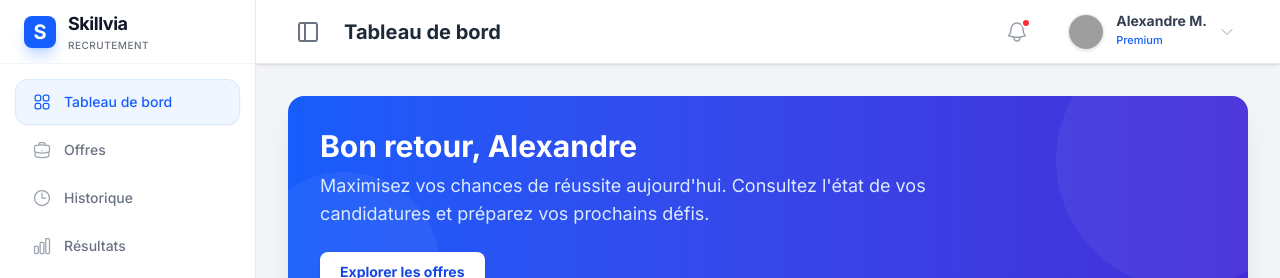
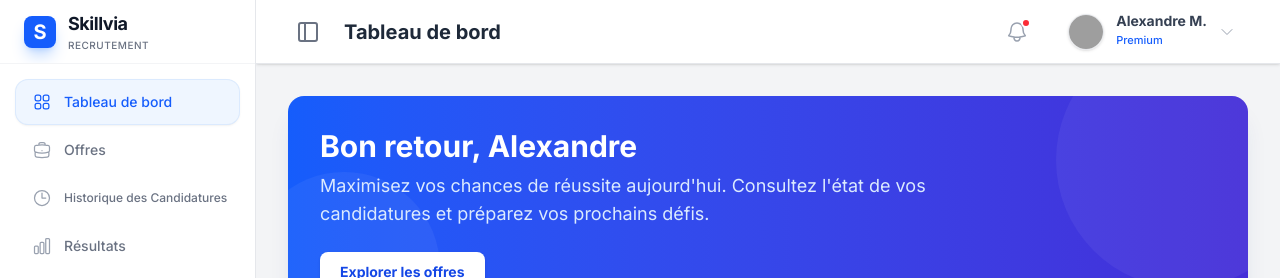
Before and after one commit to ibtiheel10/PFE, a Vue app in the folder Frontend/: page /candidat/dashboard in a window 1280 px wide. Shown: the top 278 px of the page. Built offline with nearby package versions, Linux system fonts and the light colour scheme; grey boxes are pictures that could not be loaded; what vue3-apexcharts would draw is missing.

Commit message:
feat: Implement employer job post management, dashboard, and candidate views.

```diff
--- a/Frontend/src/components/condidatPage.vue
+++ b/Frontend/src/components/condidatPage.vue
@@ -308,7 +308,7 @@
             <div class="w-24 h-24 bg-gray-100 rounded-full flex items-center justify-center mb-6">
                 <!-- Icon based on activeNav -->
                  <BriefcaseIcon v-if="activeNav === 'Jobs'" class="w-10 h-10 text-gray-400" />
-                 <ClockIcon v-else-if="activeNav === 'History'" class="w-10 h-10 text-gray-400" />
+                 <ClockIcon v-else-if="activeNav === 'Historique des Candidatures'" class="w-10 h-10 text-gray-400" />
                  <ChartBarIcon v-else class="w-10 h-10 text-gray-400" />
             </div>
             <h2 class="text-2xl font-bold text-gray-900 mb-2">{{ activeNav }}</h2>
@@ -356,7 +356,7 @@ const toggleSidebar = () => {
 const navItems = [
     { name: 'Tableau de bord', icon: Squares2X2Icon },
     { name: 'Offres', icon: BriefcaseIcon, badge: '3' },
-    { name: 'Historique', icon: ClockIcon },
+    { name: 'Historique des Candidatures', icon: ClockIcon },
     { name: 'Résultats', icon: ChartBarIcon }
 ];
 
--- a/Frontend/src/components/employer_dashboard.vue
+++ b/Frontend/src/components/employer_dashboard.vue
@@ -1101,6 +1101,13 @@ const displayJobs = computed(() => {
     box-shadow: 0 1px 2px rgba(0,0,0,0.05);
 }
 
+.jobs-card {
+    animation: none !important;
+    opacity: 1 !important;
+    transform: none !important;
+    transition: none !important;
+}
+
 .card-header {
     display: flex;
     justify-content: space-between;
@@ -1288,9 +1295,8 @@ const displayJobs = computed(() => {
 }
 
 .job-item:hover {
-    box-shadow: 0 8px 16px rgba(0, 0, 0, 0.08), 0 2px 4px rgba(0, 0, 0, 0.04);
+    box-shadow: 0 4px 8px rgba(0, 0, 0, 0.05);
     border-color: rgba(37, 99, 235, 0.2);
-    transform: translateY(-2px);
 }
 
 .job-header {
--- a/Frontend/src/components/liste_poste_entreprise.vue
+++ b/Frontend/src/components/liste_poste_entreprise.vue
@@ -848,8 +848,7 @@ onMounted(() => {
 }
 
 .full-table tbody tr {
-    animation: fadeInRow 0.4s ease-out backwards;
-    transition: all 0.3s cubic-bezier(0.4, 0, 0.2, 1);
+    /* No animation or transition */
 }
 
 .full-table tbody tr:nth-child(1) { animation-delay: 0.05s; }
@@ -860,8 +859,6 @@ onMounted(() => {
 
 .full-table tbody tr:hover {
     background: #F9FAFB;
-    transform: scale(1.01);
-    box-shadow: 0 2px 8px rgba(0, 0, 0, 0.04);
 }
 
 .full-table td {
--- a/Frontend/src/layouts/CandidateLayout.vue
+++ b/Frontend/src/layouts/CandidateLayout.vue
@@ -38,7 +38,7 @@
               class="w-5 h-5 transition-colors flex-shrink-0"
               :class="isActive(item.path) ? 'text-blue-600' : 'text-gray-400 group-hover:text-gray-600'"
             />
-            <span v-if="!isSidebarCollapsed" class="font-medium text-sm transition-opacity duration-200">{{ item.name }}</span>
+            <span v-if="!isSidebarCollapsed" class="font-medium transition-opacity duration-200" :class="item.name === 'Historique des Candidatures' ? 'text-xs' : 'text-sm'">{{ item.name }}</span>
 
           </router-link>
         </nav>
@@ -185,7 +185,7 @@ const editUsername = ref('@alexandre');
 const navItems = [
     { name: 'Tableau de bord', icon: Squares2X2Icon, path: '/candidat/dashboard' },
     { name: 'Offres', icon: BriefcaseIcon, path: '/candidat/jobs' },
-    { name: 'Historique', icon: ClockIcon, path: '/candidat/history' },
+    { name: 'Historique des Candidatures', icon: ClockIcon, path: '/candidat/history' },
     { name: 'Résultats', icon: ChartBarIcon, path: '/candidat/results' }
 ];
 
```
